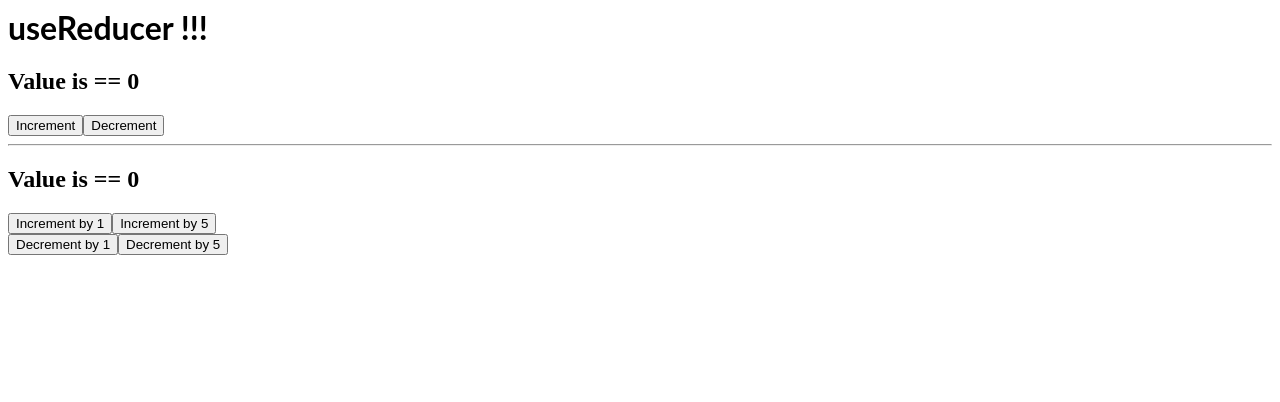
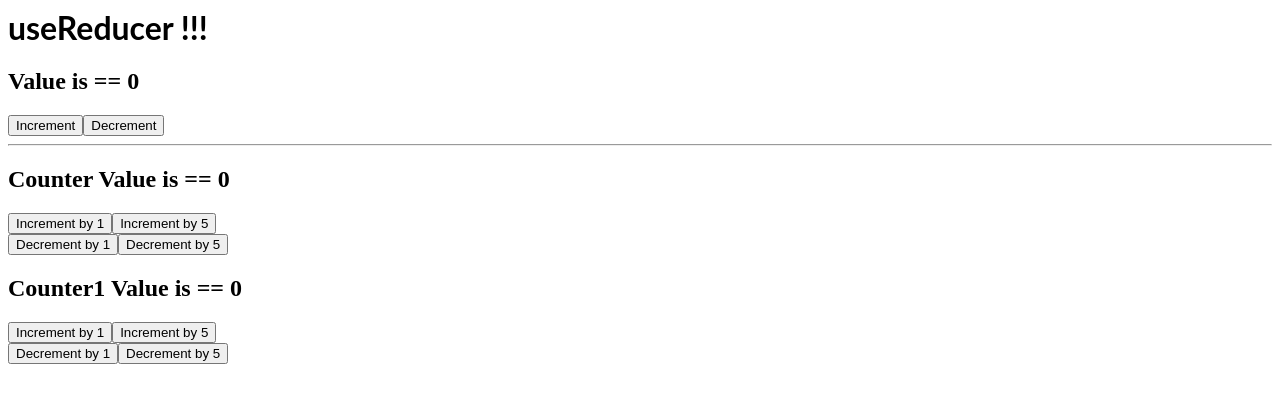
Before and after one commit to ShakibAhmed007/react-dev-useReducer, a React (Create React App) app: page / in a window 1280 px wide. Shown: the top 402 px of the page. Built offline with nearby package versions, Linux system fonts and the light colour scheme.

Commit message:
1 file modified

```diff
--- a/src/ComplexCounter.js
+++ b/src/ComplexCounter.js
@@ -1,16 +1,21 @@
 import React, { useReducer } from 'react';
 
 const initialState = {
-  counter: 0
+  counter: 0,
+  counter1: 0
 };
 const reducer = (state, action) => {
   switch (action.type) {
     case 'increment':
-      return { counter: state.counter + action.value };
+      return { ...state, counter: state.counter + action.value };
     case 'decrement':
-      return { counter: state.counter - action.value };
+      return { ...state, counter: state.counter - action.value };
+    case 'increment1':
+      return { ...state, counter1: state.counter1 + action.value };
+    case 'decrement1':
+      return { ...state, counter1: state.counter1 - action.value };
     default:
-      return { counter: state.counter };
+      return state;
   }
 };
 
@@ -19,7 +24,7 @@ const ComplexCounter = () => {
   let value = 0;
   return (
     <div>
-      <h2> Value is == {count.counter}</h2>
+      <h2> Counter Value is == {count.counter}</h2>
       <button
         type="button"
         onClick={() =>
@@ -65,6 +70,53 @@ const ComplexCounter = () => {
       >
         Decrement by 5
       </button>
+
+      <h2> Counter1 Value is == {count.counter1}</h2>
+      <button
+        type="button"
+        onClick={() =>
+          dispatch({
+            type: 'increment1',
+            value: 1
+          })
+        }
+      >
+        Increment by 1
+      </button>
+      <button
+        type="button"
+        onClick={() =>
+          dispatch({
+            type: 'increment1',
+            value: 5
+          })
+        }
+      >
+        Increment by 5
+      </button>
+      <br />
+      <button
+        type="button"
+        onClick={() =>
+          dispatch({
+            type: 'decrement1',
+            value: 1
+          })
+        }
+      >
+        Decrement by 1
+      </button>
+      <button
+        type="button"
+        onClick={() =>
+          dispatch({
+            type: 'decrement1',
+            value: 5
+          })
+        }
+      >
+        Decrement by 5
+      </button>
     </div>
   );
 };
```
